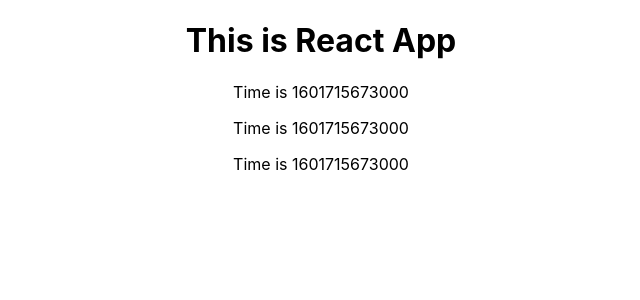
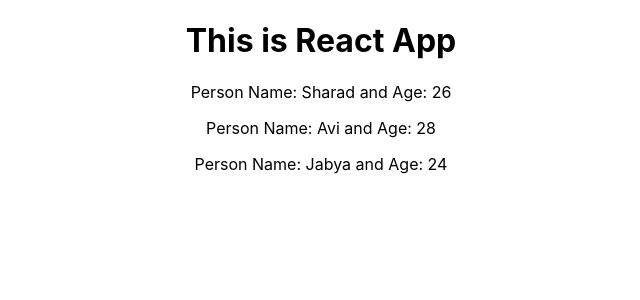
Before and after one commit to shindesharad71/Burger-Builder-With-React, a React (Create React App) app: page / in a window 1280 px wide. Shown: the top 300 px of the page, without its empty margins (319-959 px from the left). Built offline with nearby package versions, Linux system fonts and the light colour scheme.

Commit message:
Added: Props

```diff
--- a/src/App.js
+++ b/src/App.js
@@ -7,7 +7,7 @@ function App() {
 		<div className="App">
       <h1>This is React App</h1>
       <Person name="Sharad" age="26"/>
-      <Person name="Avi" age="28">Hobbies: Anime</Person>
+      <Person name="Avi" age="28">Hobbies: Watching Anime</Person>
       <Person name="Jabya" age="24"/>
 		</div>
 	);
--- a/src/Person/Person.js
+++ b/src/Person/Person.js
@@ -1,7 +1,7 @@
 import React from 'react';
 
-const person = () => {
-    return <p>Time is {Date.now()}</p>
+const person = (props) => {
+    return <p>Person Name: {props.name} and Age: {props.age}</p>
 }
 
 export default person;
```
